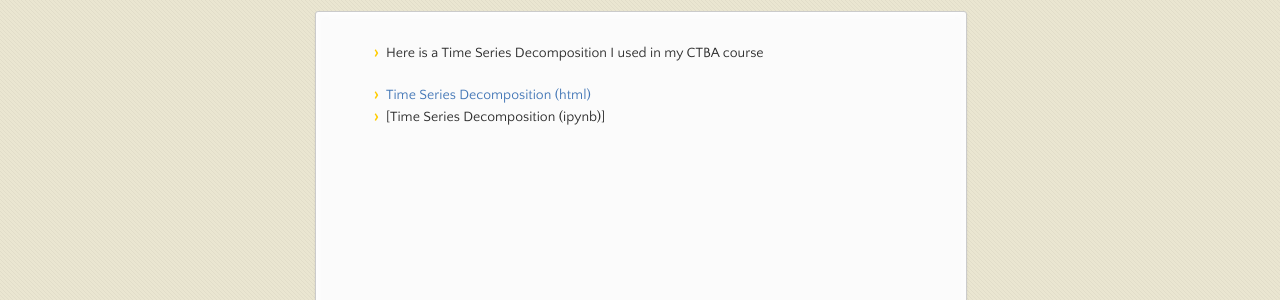
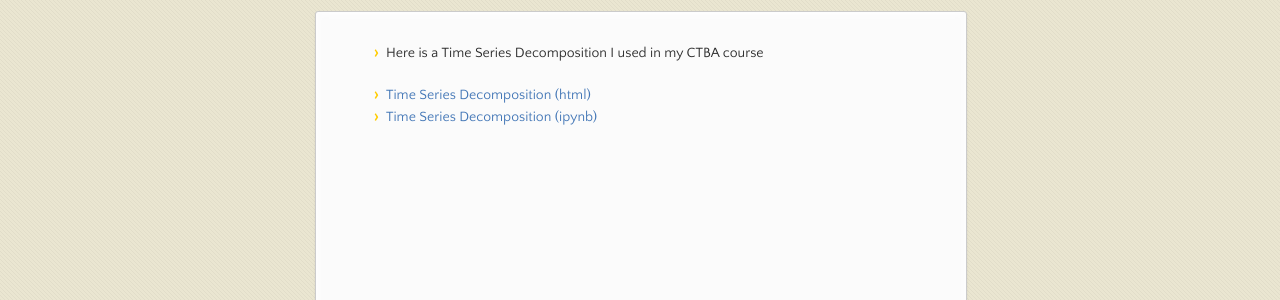
Before and after one commit to abaethke/abaethke.github.io, a Jekyll site: the page built from TimeSeries/index.md, in a window 1280 px wide. Shown: the part 179-479 px from the top of the page. Built offline with Jekyll 4.4.1, drawn with Linux system fonts in a browser that asks for light colours; our own code applies the rules of GitHub Pages for plain Markdown files; part of the change alters nothing that is shown.

```diff
--- a/TimeSeries/index.md
+++ b/TimeSeries/index.md
@@ -5,4 +5,4 @@ description: Course Content
 - Here is a Time Series Decomposition I used in my CTBA course
 
 - [Time Series Decomposition (html)](TimeSeriesDecomposition.html)
-- [Time Series Decomposition (ipynb)]
+- [Time Series Decomposition (ipynb)](TimeSeriesDecomposition.ipynb)
```
